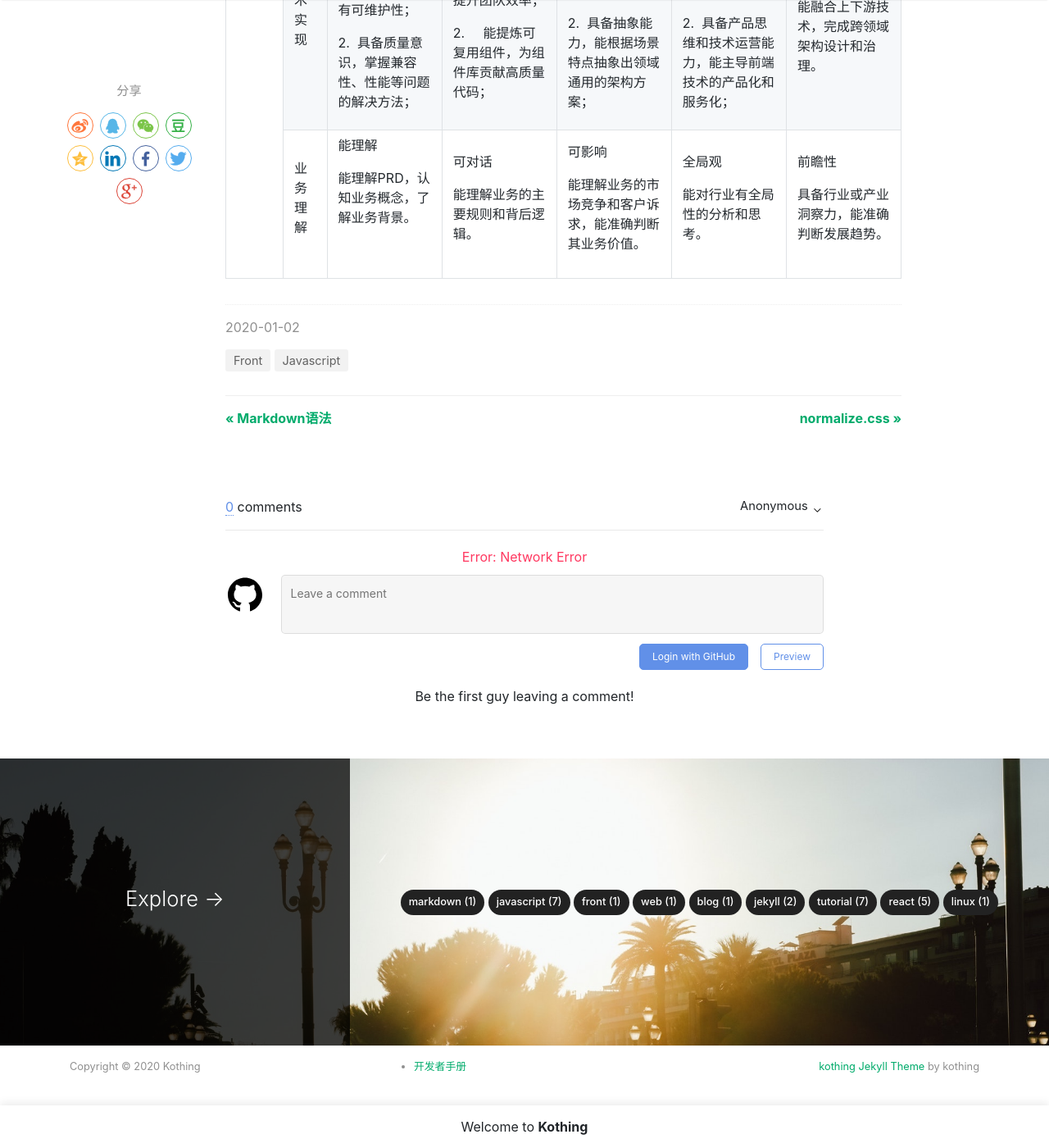
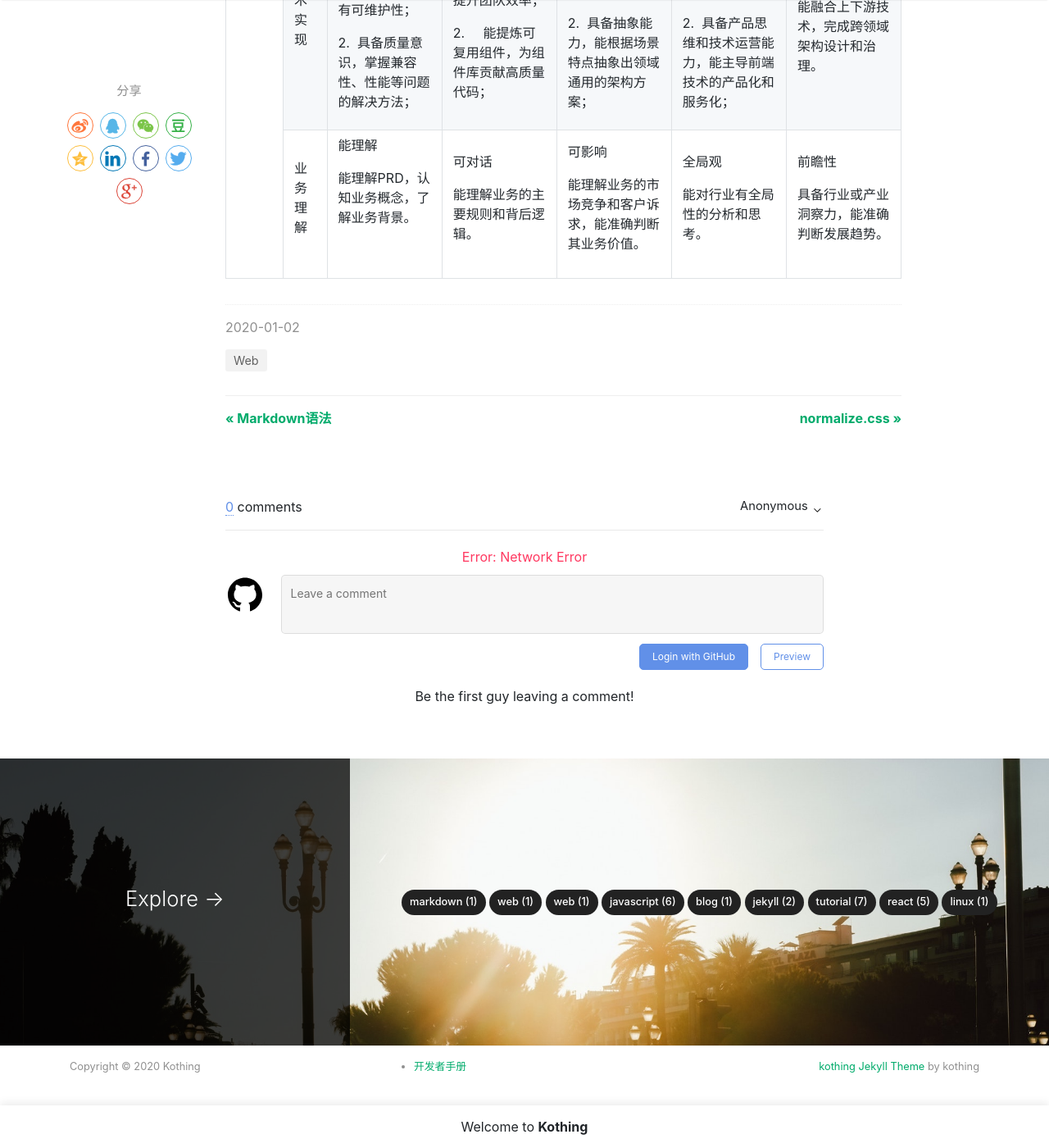
Before and after one commit to kothing/kothing.github.io, a Jekyll site: the page built from _posts/2020-01-02-front-end-level.md, in a window 1280 px wide and 1400 px high, scrolled down 3462 px. Shown: the whole window at 82% size. Built offline with Jekyll 4.4.1, drawn with Linux system fonts in a browser that asks for light colours; nearby versions of some CDN libraries; comment, search, counter and statistics services are not loaded.

Commit message:
Update 2020-01-02-front-end-level.md

```diff
--- a/_posts/2020-01-02-front-end-level.md
+++ b/_posts/2020-01-02-front-end-level.md
@@ -2,7 +2,7 @@
 layout: post
 title:  "前端职位等级及描述"
 author: Kothing
-categories: [ Javascript, Front ]
+categories: [ Web ]
 image: assets/images/15.jpg
 ---
 
```
